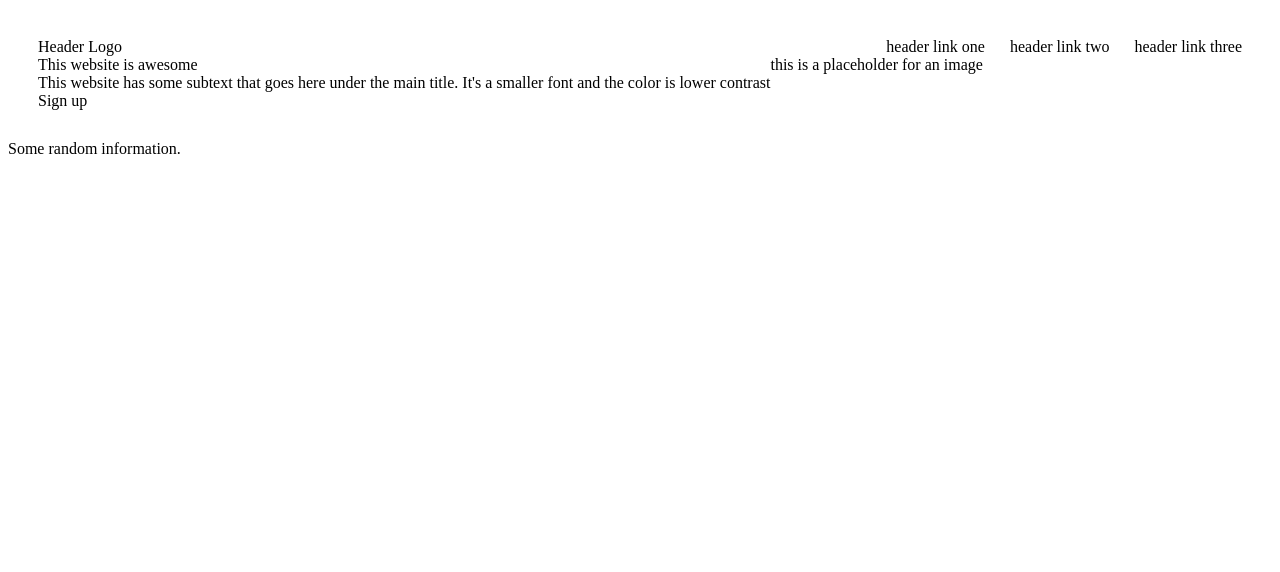
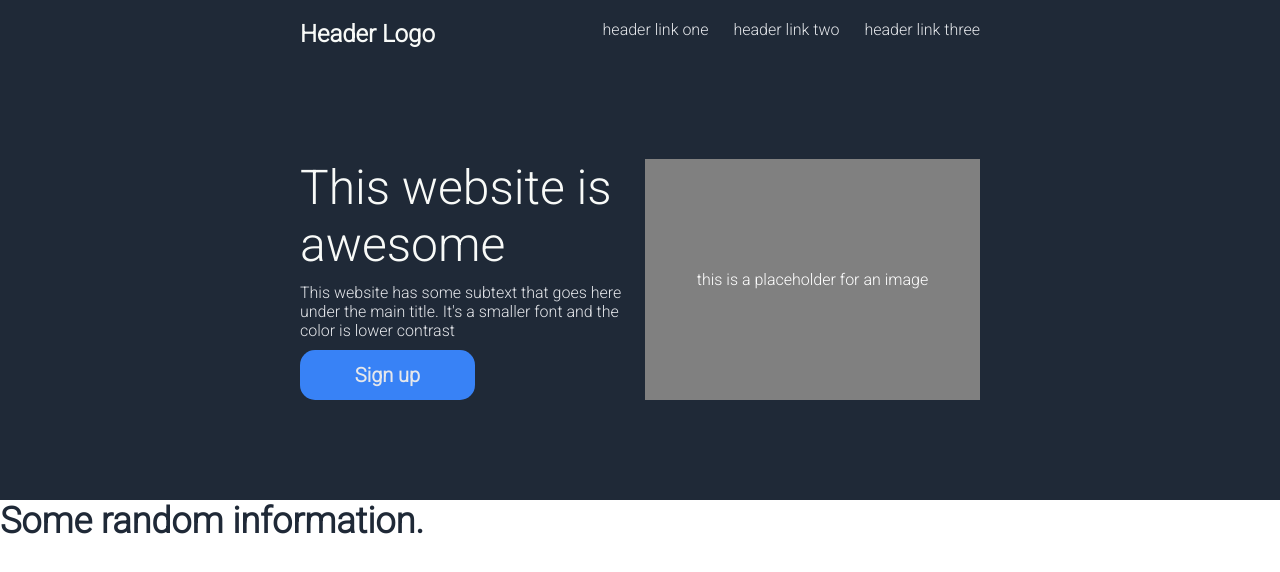
Before and after one commit to aerondight997/Landing-Page, a plain HTML site: page index.html in a window 1280 px wide. Drawn offline with Linux system fonts and the light colour scheme.

Commit message:
Finished header full

```diff
--- a/style.css
+++ b/style.css
@@ -1,27 +1,101 @@
 body {
   height: 100vh;
+  font-family: 'Roboto', sans-serif;
+  margin: 0px;
 }
 
 .header {
  display: flex;
- padding: 30px;
  flex-direction: column;
+ background-color: #1F2937;
+ padding-left: 300px;
+ padding-right: 300px;
+ padding-bottom: 100px;
+ height: 400px;
 }
 
 .header-full {
  display: flex;
  flex-direction: row;
  justify-content: space-between;
+ align-items:flex-start;
+ flex: 1;
+ padding-top: 20px;
 }
 .header-links {
  display: flex;
  gap: 25px;
+ Color: #E5E7EB;
 }
 
 .header-logo {
  display: flex;
+ color: #F8FAF8;
+ font-size: 24px;
+ font-weight: bold;
 }
 
 .header-content {
  display: flex;
+ flex-direction: row;
+ flex: 1;
+ justify-content: space-between;
 }
+
+.content1 {
+ display: flex;
+ flex-direction: column;
+ flex-wrap: nowrap;
+ flex: 1;
+ gap: 10px;
+ padding-right: 10px;
+}
+
+
+.text1 {
+ display: flex;;
+ font-size: 48px;
+ color: #F8FAF8;
+}
+
+.text2 {
+ display: flex;
+ Color: #E5E7EB;
+}
+
+.button {
+ display: flex;
+ border-radius: 15px;
+ Color: #E5E7EB;
+ background-color: #3882F6;
+ width: 175px;
+ height: 50px;
+ justify-content: center;
+ align-items: center;
+ font-weight: bold;
+ font-size: 20px;
+}
+
+.picture {
+ display: flex;
+ justify-content: center;
+ align-items: center;
+ background-color: gray;
+ color: white;
+ flex: 1;
+}
+
+.information {
+ display: flex;
+}
+
+.text {
+  display: flex;
+  font-size: 36px;
+  font-weight: bold;
+  color: #1F2937;
+}
+
+.boxes {
+
+}
```
Lines whose indentation alone changed are shown as unchanged.
